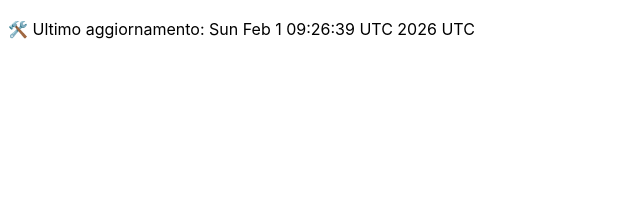
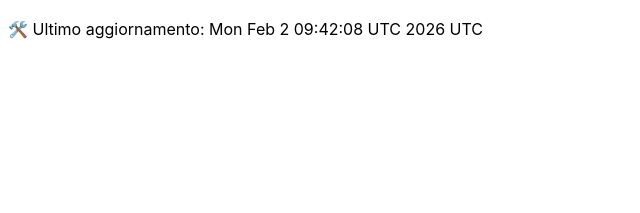
Before and after one commit to DanteTrb/DanteTrb.github.io, a Jekyll site: the page built from badges.md, in a window 1280 px wide. Shown: the top 213 px of the page, without its empty margins (0-640 px from the left). Built offline with Jekyll 4.4.1, drawn with Linux system fonts in a browser that asks for light colours; our own code applies the rules of GitHub Pages for plain Markdown files.

Commit message:
🛠️ Aggiornamento automatico badge

```diff
--- a/badges.md
+++ b/badges.md
@@ -1 +1 @@
-🛠️ Ultimo aggiornamento: Sun Feb  1 09:26:39 UTC 2026 UTC
+🛠️ Ultimo aggiornamento: Mon Feb  2 09:42:08 UTC 2026 UTC
```
